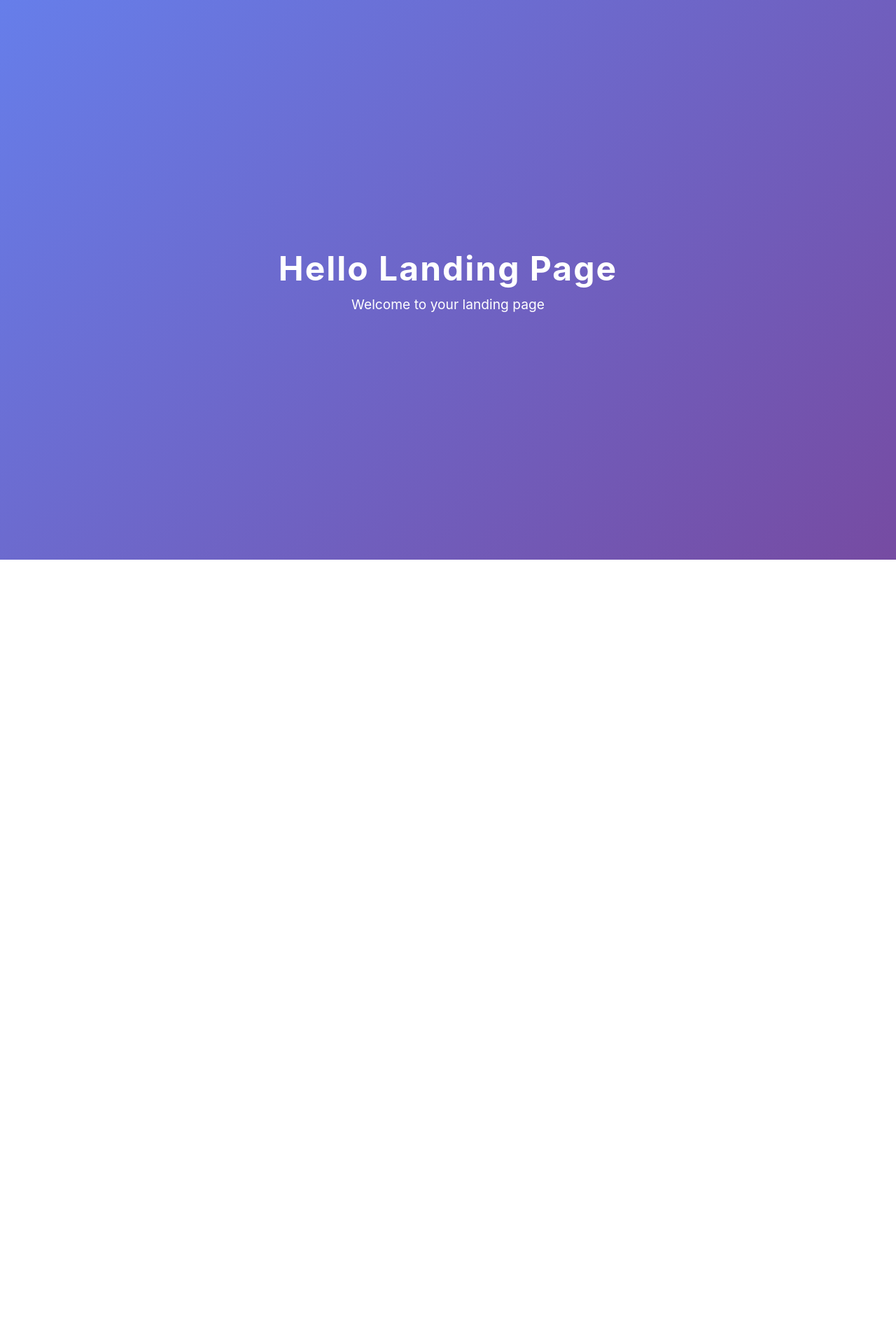
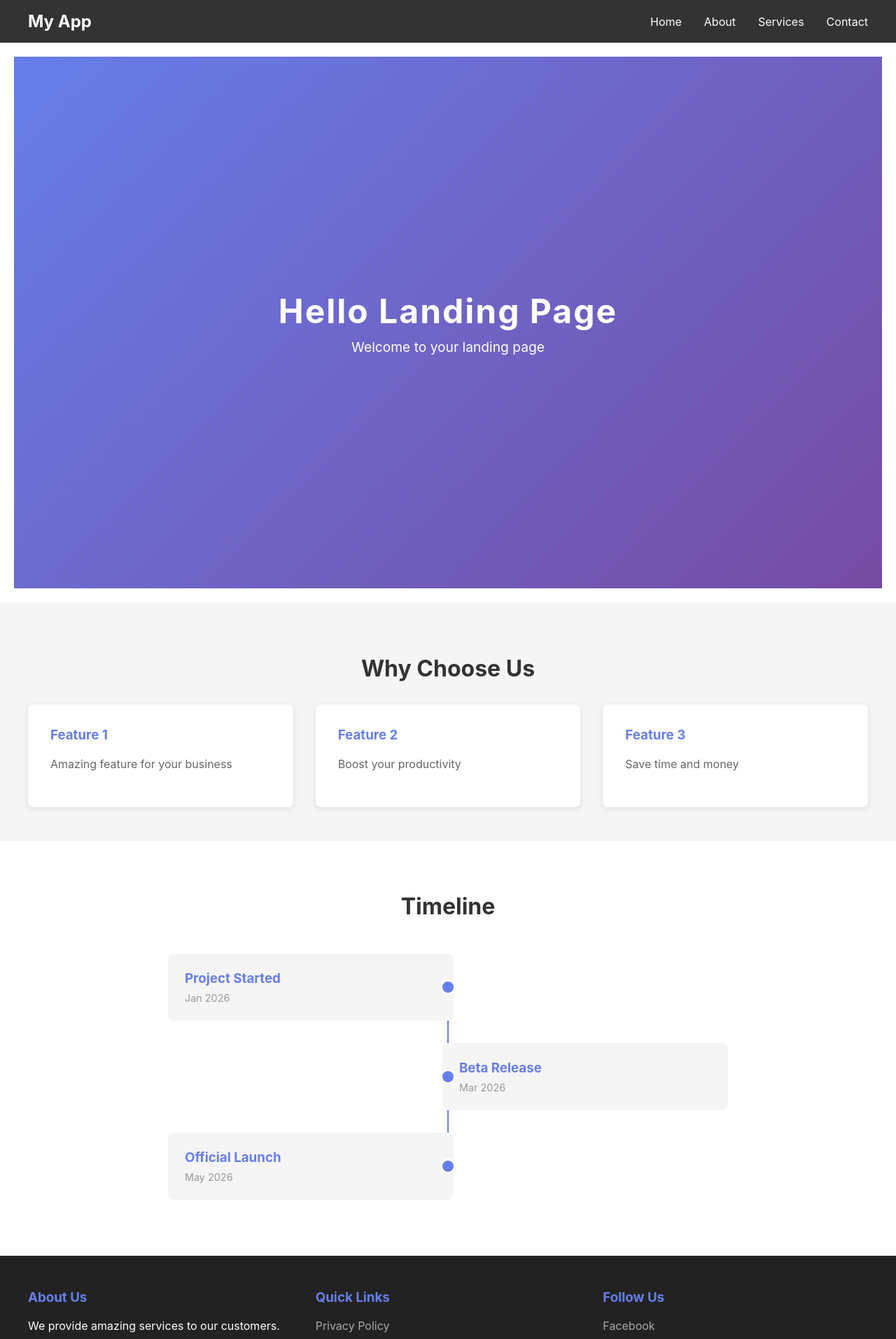
Before and after one commit to TanaySalunke2538/my-demo-app4, a React (Create React App) app: page / in a window 1280 px wide. Shown: the top 1914 px of the page at 70% size. Before the commit the page ends 800 px from the top, so only its background shows below. Built offline with nearby package versions, Linux system fonts and the light colour scheme.

Commit message:
Component Rendered

```diff
--- a/src/App.js
+++ b/src/App.js
@@ -1,5 +1,7 @@
 import './App.css';
 import Landingpage from './unauth/Landingpage';
+
+
 
 function App() {
   return (
--- a/src/unauth/Landingpage.css
+++ b/src/unauth/Landingpage.css
@@ -2,7 +2,8 @@
   display: flex;
   justify-content: center;
   align-items: center;
-  height: 100vh;
+  height: calc(100vh - 40px);
+  margin: 20px;
   background: linear-gradient(135deg, #667eea 0%, #764ba2 100%);
 }
 
--- a/src/unauth/Landingpage.js
+++ b/src/unauth/Landingpage.js
@@ -1,14 +1,24 @@
 import React from 'react';
 import './Landingpage.css';
+import Navbar from './component/navbar';
+import Bumpups from './component/Bumpups';
+import Timestamps from './component/Timestamps';
+import Footer from './component/Footer';
 
 const Landingpage = () => {
   return (
-    <div className="landing-container">
-      <div className="landing-content">
-        <h1 className="landing-title">Hello Landing Page</h1>
-        <p className="landing-subtitle">Welcome to your landing page</p>
+    <>
+      <Navbar />
+      <div className="landing-container">
+        <div className="landing-content">
+          <h1 className="landing-title">Hello Landing Page</h1>
+          <p className="landing-subtitle">Welcome to your landing page</p>
+        </div>
       </div>
-    </div>
+      <Bumpups />
+      <Timestamps />
+      <Footer />
+    </>
   );
 };
 
--- a/src/unauth/component/Bumppups.css
+++ b/src/unauth/component/Bumppups.css
@@ -0,0 +1,42 @@
+.bumpups {
+  padding: 3rem 2rem;
+  background-color: #f5f5f5;
+}
+
+.bumpups h2 {
+  text-align: center;
+  font-size: 2rem;
+  color: #333;
+  margin-bottom: 2rem;
+}
+
+.bumpups-container {
+  max-width: 1200px;
+  margin: 0 auto;
+  display: grid;
+  grid-template-columns: repeat(auto-fit, minmax(250px, 1fr));
+  gap: 2rem;
+}
+
+.bump-card {
+  background: white;
+  padding: 2rem;
+  border-radius: 8px;
+  box-shadow: 0 2px 8px rgba(0, 0, 0, 0.1);
+  transition: transform 0.3s ease, box-shadow 0.3s ease;
+}
+
+.bump-card:hover {
+  transform: translateY(-5px);
+  box-shadow: 0 4px 16px rgba(0, 0, 0, 0.15);
+}
+
+.bump-card h3 {
+  color: #667eea;
+  margin-top: 0;
+}
+
+.bump-card p {
+  color: #666;
+  line-height: 1.6;
+}
--- a/src/unauth/component/Bumpups.js
+++ b/src/unauth/component/Bumpups.js
@@ -0,0 +1,26 @@
+import React from 'react';
+import './Bumppups.css';
+
+const Bumpups = () => {
+  const bumps = [
+    { id: 1, title: 'Feature 1', description: 'Amazing feature for your business' },
+    { id: 2, title: 'Feature 2', description: 'Boost your productivity' },
+    { id: 3, title: 'Feature 3', description: 'Save time and money' },
+  ];
+
+  return (
+    <section className="bumpups">
+      <h2>Why Choose Us</h2>
+      <div className="bumpups-container">
+        {bumps.map((bump) => (
+          <div key={bump.id} className="bump-card">
+            <h3>{bump.title}</h3>
+            <p>{bump.description}</p>
+          </div>
+        ))}
+      </div>
+    </section>
+  );
+};
+
+export default Bumpups;
--- a/src/unauth/component/Footer.css
+++ b/src/unauth/component/Footer.css
@@ -0,0 +1,47 @@
+.footer {
+  background-color: #222;
+  color: white;
+  padding: 3rem 0 1rem;
+}
+
+.footer-container {
+  max-width: 1200px;
+  margin: 0 auto;
+  display: grid;
+  grid-template-columns: repeat(auto-fit, minmax(250px, 1fr));
+  gap: 2rem;
+  padding: 0 2rem;
+  margin-bottom: 2rem;
+}
+
+.footer-section h3 {
+  margin-top: 0;
+  color: #667eea;
+}
+
+.footer-section ul {
+  list-style: none;
+  padding: 0;
+  margin: 0;
+}
+
+.footer-section ul li {
+  margin-bottom: 0.5rem;
+}
+
+.footer-section a {
+  color: #aaa;
+  text-decoration: none;
+  transition: color 0.3s ease;
+}
+
+.footer-section a:hover {
+  color: #667eea;
+}
+
+.footer-bottom {
+  text-align: center;
+  padding-top: 2rem;
+  border-top: 1px solid #444;
+  color: #999;
+}
--- a/src/unauth/component/Footer.js
+++ b/src/unauth/component/Footer.js
@@ -0,0 +1,36 @@
+import React from 'react';
+import './Footer.css';
+
+const Footer = () => {
+  return (
+    <footer className="footer">
+      <div className="footer-container">
+        <div className="footer-section">
+          <h3>About Us</h3>
+          <p>We provide amazing services to our customers.</p>
+        </div>
+        <div className="footer-section">
+          <h3>Quick Links</h3>
+          <ul>
+            <li><a href="#privacy">Privacy Policy</a></li>
+            <li><a href="#terms">Terms & Conditions</a></li>
+            <li><a href="#faq">FAQ</a></li>
+          </ul>
+        </div>
+        <div className="footer-section">
+          <h3>Follow Us</h3>
+          <ul>
+            <li><a href="#facebook">Facebook</a></li>
+            <li><a href="#twitter">Twitter</a></li>
+            <li><a href="#instagram">Instagram</a></li>
+          </ul>
+        </div>
+      </div>
+      <div className="footer-bottom">
+        <p>&copy; 2026 MyApp. All rights reserved.</p>
+      </div>
+    </footer>
+  );
+};
+
+export default Footer;
--- a/src/unauth/component/Timestamps.css
+++ b/src/unauth/component/Timestamps.css
@@ -0,0 +1,78 @@
+.timestamps {
+  padding: 3rem 2rem;
+  background-color: white;
+}
+
+.timestamps h2 {
+  text-align: center;
+  font-size: 2rem;
+  color: #333;
+  margin-bottom: 3rem;
+}
+
+.timeline {
+  max-width: 800px;
+  margin: 0 auto;
+  position: relative;
+}
+
+.timeline::before {
+  content: '';
+  position: absolute;
+  left: 50%;
+  transform: translateX(-50%);
+  width: 2px;
+  height: 100%;
+  background-color: #667eea;
+}
+
+.timeline-item {
+  margin-bottom: 2rem;
+  display: flex;
+  align-items: center;
+  position: relative;
+}
+
+.timeline-item:nth-child(odd) {
+  flex-direction: row-reverse;
+}
+
+.timeline-dot {
+  width: 16px;
+  height: 16px;
+  background-color: #667eea;
+  border-radius: 50%;
+  position: absolute;
+  left: 50%;
+  transform: translateX(-50%);
+  z-index: 2;
+  border: 3px solid white;
+}
+
+.timeline-content {
+  width: 45%;
+  padding: 1.5rem;
+  background-color: #f5f5f5;
+  border-radius: 8px;
+}
+
+.timeline-item:nth-child(odd) .timeline-content {
+  margin-right: auto;
+  margin-left: 0;
+}
+
+.timeline-item:nth-child(even) .timeline-content {
+  margin-left: auto;
+  margin-right: 0;
+}
+
+.timeline-content h3 {
+  color: #667eea;
+  margin: 0 0 0.5rem 0;
+}
+
+.timeline-content p {
+  color: #999;
+  margin: 0;
+  font-size: 0.9rem;
+}
--- a/src/unauth/component/Timestamps.js
+++ b/src/unauth/component/Timestamps.js
@@ -0,0 +1,29 @@
+import React from 'react';
+import './Timestamps.css';
+
+const Timestamps = () => {
+  const events = [
+    { id: 1, date: 'Jan 2026', event: 'Project Started' },
+    { id: 2, date: 'Mar 2026', event: 'Beta Release' },
+    { id: 3, date: 'May 2026', event: 'Official Launch' },
+  ];
+
+  return (
+    <section className="timestamps">
+      <h2>Timeline</h2>
+      <div className="timeline">
+        {events.map((event) => (
+          <div key={event.id} className="timeline-item">
+            <div className="timeline-dot"></div>
+            <div className="timeline-content">
+              <h3>{event.event}</h3>
+              <p>{event.date}</p>
+            </div>
+          </div>
+        ))}
+      </div>
+    </section>
+  );
+};
+
+export default Timestamps;
--- a/src/unauth/component/navbar.css
+++ b/src/unauth/component/navbar.css
@@ -0,0 +1,40 @@
+.navbar {
+  background-color: #333;
+  padding: 1rem 0;
+  position: sticky;
+  top: 0;
+  z-index: 100;
+}
+
+.navbar-container {
+  max-width: 1200px;
+  margin: 0 auto;
+  display: flex;
+  justify-content: space-between;
+  align-items: center;
+  padding: 0 2rem;
+}
+
+.navbar-brand {
+  color: white;
+  font-size: 1.5rem;
+  font-weight: 700;
+}
+
+.navbar-menu {
+  list-style: none;
+  display: flex;
+  gap: 2rem;
+  margin: 0;
+  padding: 0;
+}
+
+.navbar-menu a {
+  color: white;
+  text-decoration: none;
+  transition: color 0.3s ease;
+}
+
+.navbar-menu a:hover {
+  color: #667eea;
+}
--- a/src/unauth/component/navbar.js
+++ b/src/unauth/component/navbar.js
@@ -0,0 +1,20 @@
+import React from 'react';
+import './navbar.css';
+
+const Navbar = () => {
+  return (
+    <nav className="navbar">
+      <div className="navbar-container">
+        <div className="navbar-brand">My App</div>
+        <ul className="navbar-menu">
+          <li><a href="#home">Home</a></li>
+          <li><a href="#about">About</a></li>
+          <li><a href="#services">Services</a></li>
+          <li><a href="#contact">Contact</a></li>
+        </ul>
+      </div>
+    </nav>
+  );
+};
+
+export default Navbar;
```
